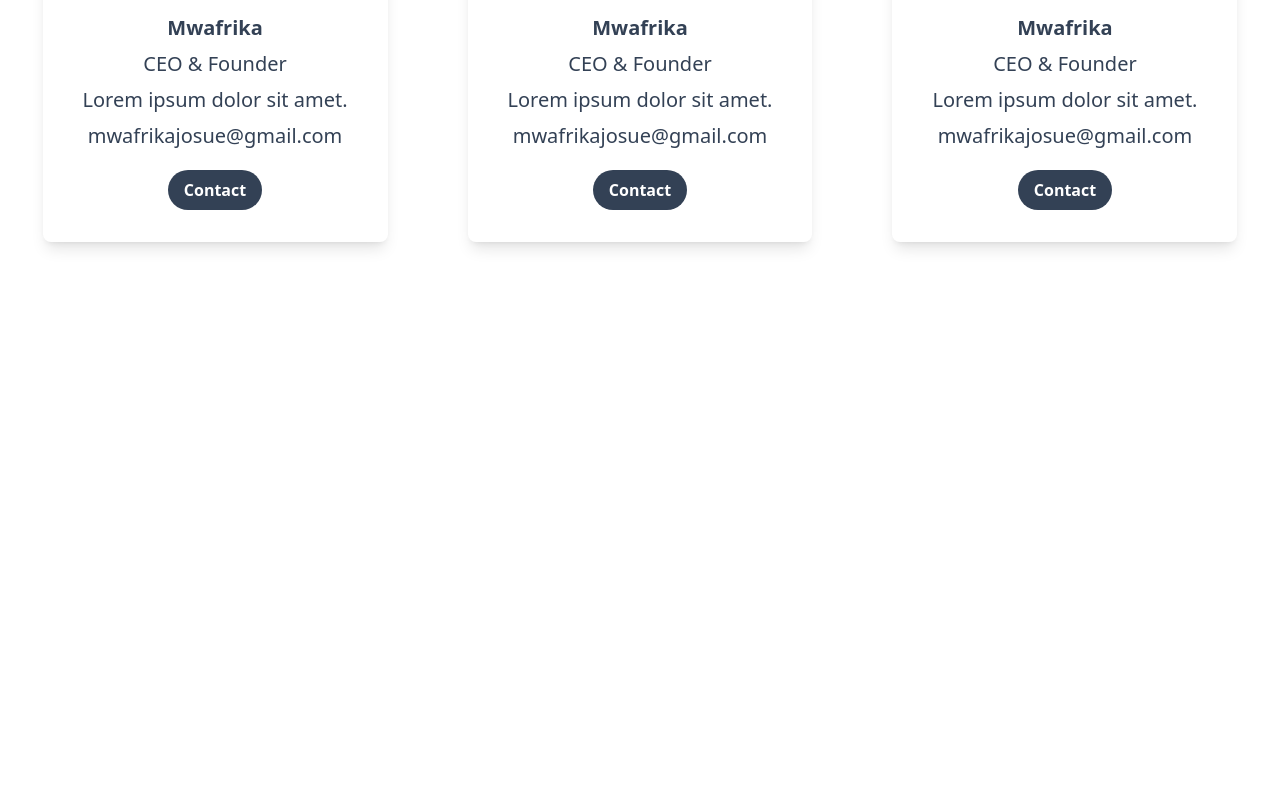
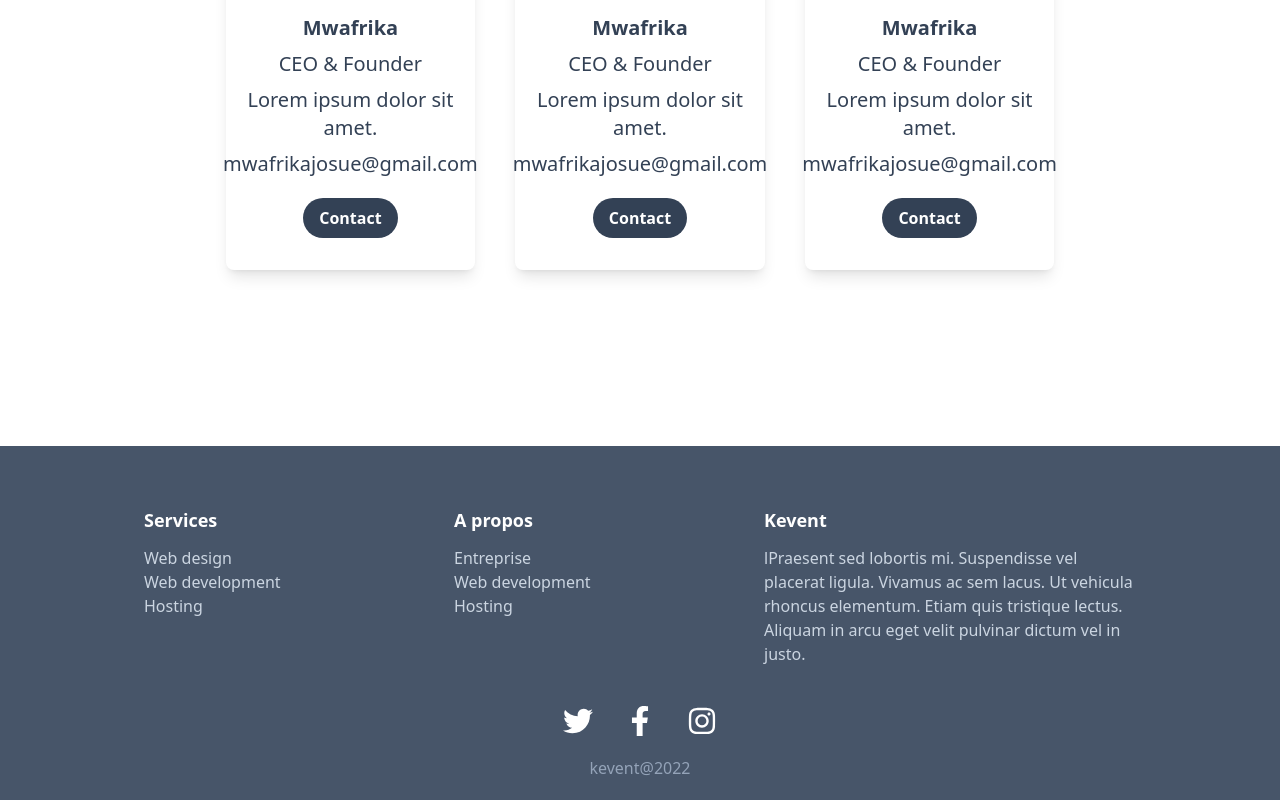
Before and after one commit to mwafrika/kevent-web-second, a React (Create React App) app in the folder frontend/: page /about in a window 1280 px wide. Shown: the part 586-1386 px from the top of the page. Before the commit the page ends 956 px from the top, so only its background shows below. Built offline with nearby package versions, Linux system fonts and the light colour scheme.

Commit message:
Change the about page

```diff
--- a/frontend/src/about.jsx
+++ b/frontend/src/about.jsx
@@ -1,14 +1,15 @@
 import React from 'react';
 import Header from './header';
+import Footer from './footer';
 const about = () => {
   return (
     <>
       <section className='flex min-h-screen flex-col'>
         <Header />
-        <div className='h-full w-full'>
-          <div className='h-56 w-full bg-slate-600 mt-14'>
+        <div className='h-full w-full xxxs:pb-12 xxs:pb-12 xs:pb-12 md:pb-12'>
+          <div className='h-56 w-full bg-slate-600 mt-14 xxxs:text-center xxxs:h-auto xxxs:py-8 xxs:text-center xxs:h-auto xxs:py-8 xs:text-center xs:h-auto xs:py-8 md:text-center'>
             <div className='container mx-auto flex justify-center items-center h-full flex-col'>
-              <h1 className=' text-3xl text-white font-bold pb-6'>
+              <h1 className='text-3xl text-white font-bold pb-6'>
                 A propos de nous
               </h1>
               <h2 className=' text-lg text-white font-semibold'>
@@ -24,9 +25,9 @@ const about = () => {
           <h1 className=' text-3xl text-slate-600 font-bold text-center xxxs:py-8 xxs:py-8 py-8'>
             Notre Equipe
           </h1>
-          <div className='xxxs:flex xxxs:flex-col xxxs:justify-center xxxs:items-center xxxs:gap-y-8 xxs:flex  xs:flex xxs:flex-col xs:flex-col xxs:gap-y-8 xs:gap-y-8 xs:items-center xxs:items-center xs:justify-center xxs:justify-center md:flex md:flex-row md:justify-center md:items-center md:mx-4 lg:gap-x-10 xl:gap-x-20 xl:pb-32 xl:pt-10 '>
+          <div className='xl:gap-y-10 xl:justify-center xxxs:flex xxxs:flex-col xxxs:justify-center xxxs:items-center xxxs:gap-y-8 xxs:flex  xs:flex xxs:flex-col xs:flex-col xxs:gap-y-8 xs:gap-y-8 xs:items-center xxs:items-center xs:justify-center xxs:justify-center md:flex md:flex-row md:justify-around md:flex-wrap md:gap-y-8 md:items-center md:mx-4 lg:gap-x-10 xl:pb-32 xl:pt-10 lg:flex-wrap'>
             <div
-              className='xxxs:w-4/5 xxxs:h-full xxxs:mx-auto xxxs:flex xxxs:items-center xxs:flex xs:flex xxs:items-center xs:items-center xxs:justify-center xs:justify-center xxxs:justify-center xxs:flex-col xs:flex-col xxxs:flex-col md:flex md:flex-col md:justify-center md:items-center
+              className='xl:w-1/5 lg:w-15 xxxs:w-4/5 xxxs:h-full xxxs:mx-auto xxxs:flex xxxs:items-center xxs:flex xs:flex xxs:items-center xs:items-center xxs:justify-center xs:justify-center xxxs:justify-center xxs:flex-col xs:flex-col xxxs:flex-col md:flex md:flex-col md:justify-center md:items-center
             shadow-lg rounded-lg p-8 hover:shadow-xl cursor-pointer hover:transition-all duration-300'
             >
               <img
@@ -57,7 +58,7 @@ const about = () => {
               </button>
             </div>
 
-            <div className='xxxs:w-4/5 xxxs:h-full xxxs:mx-auto xxxs:flex xxxs:items-center xxs:flex xs:flex xxs:items-center xs:items-center xxs:justify-center xs:justify-center xxxs:justify-center xxs:flex-col xs:flex-col xxxs:flex-col md:flex md:flex-col md:justify-center md:items-center shadow-lg rounded-lg p-8 hover:shadow-xl cursor-pointer hover:transition-all duration-300'>
+            <div className='xl:w-1/5 lg:w-15 xxxs:w-4/5 xxxs:h-full xxxs:mx-auto xxxs:flex xxxs:items-center xxs:flex xs:flex xxs:items-center xs:items-center xxs:justify-center xs:justify-center xxxs:justify-center xxs:flex-col xs:flex-col xxxs:flex-col md:flex md:flex-col md:justify-center md:items-center shadow-lg rounded-lg p-8 hover:shadow-xl cursor-pointer hover:transition-all duration-300'>
               <img
                 src='https://res.cloudinary.com/ujuzi/image/upload/v1643635492/Kevent/IMG_4892_amka9a.jpg'
                 alt='profile'
@@ -84,7 +85,7 @@ const about = () => {
               </button>
             </div>
 
-            <div className='xxxs:w-4/5 xxxs:h-full xxxs:mx-auto xxxs:flex xxxs:items-center xxs:flex xs:flex xxs:items-center xs:items-center xxs:justify-center xs:justify-center xxxs:justify-center xxs:flex-col xs:flex-col xxxs:flex-col md:flex md:flex-col md:justify-center md:items-center shadow-lg rounded-lg p-8 hover:shadow-xl cursor-pointer hover:transition-all duration-300'>
+            <div className='xl:w-1/5 lg:w-15 xxxs:w-4/5 xxxs:h-full xxxs:mx-auto xxxs:flex xxxs:items-center xxs:flex xs:flex xxs:items-center xs:items-center xxs:justify-center xs:justify-center xxxs:justify-center xxs:flex-col xs:flex-col xxxs:flex-col md:flex md:flex-col md:justify-center md:items-center shadow-lg rounded-lg p-8 hover:shadow-xl cursor-pointer hover:transition-all duration-300'>
               <img
                 src='https://res.cloudinary.com/ujuzi/image/upload/v1643635492/Kevent/IMG_4892_amka9a.jpg'
                 alt='profile'
@@ -112,6 +113,7 @@ const about = () => {
             </div>
           </div>
         </div>
+        <Footer />
       </section>
     </>
   );
--- /dev/null
+++ b/frontend/src/footer.js
@@ -0,0 +1,71 @@
+import {
+  FaBeer,
+  FaTwitter,
+  FaFacebook,
+  FaFacebookF,
+  FaInstagram,
+} from 'react-icons/fa';
+const footer = () => {
+  return (
+    <section className='flex w-full h-80 md:h-auto  lg:h-auto xl:h-auto bg-slate-600 xxxs:h-auto xxs:h-auto xs:h-auto overflow-x-hidden p-5 xxxs:flex-col xs:flex-col  xxxs:justify-center xs:justify-center xxxs:items-center xxs:flex-col xxs:justify-center xxs:items-center md:flex-col'>
+      <div className='w-4/5 mx-auto py-auto flex flex-row py-10 xxxs:flex-col xs:flex-col xxxs:justify-center xxxs:gap-y-5 xxs:flex-col xxs:justify-center xxs:gap-y-5 xs:gap-y-5'>
+        <div className='w-80 h-30'>
+          <h2 className=' text-white font-bold text-lg mb-3'>Services</h2>
+          <ul className='flex flex-col list-none'>
+            <li>
+              <a href='#' className='text-slate-300 font-medium'>
+                Web design
+              </a>
+            </li>
+            <li>
+              <a href='#' className='text-slate-300 font-medium'>
+                Web development
+              </a>
+            </li>
+            <li>
+              <a href='#' className='text-slate-300 font-medium'>
+                Hosting
+              </a>
+            </li>
+          </ul>
+        </div>
+        <div className='w-80 h-30'>
+          <h2 className=' text-white font-bold text-lg mb-3'>A propos</h2>
+          <ul>
+            <li>
+              <a href='#' className='text-slate-300 font-medium'>
+                Entreprise
+              </a>
+            </li>
+            <li>
+              <a href='#' className='text-slate-300 font-medium'>
+                Web development
+              </a>
+            </li>
+            <li>
+              <a href='#' className='text-slate-300 font-medium'>
+                Hosting
+              </a>
+            </li>
+          </ul>
+        </div>
+        <div className='w-96 h-30 xxxs:h-auto xxxs:w-11/12 xxs:h-auto xs:h-auto xxs:w-11/12 xs:w-full'>
+          <h2 className=' text-white font-bold text-lg mb-3'>Kevent</h2>
+          <p className='text-slate-300 font-medium break-words'>
+            lPraesent sed lobortis mi. Suspendisse vel placerat ligula. Vivamus
+            ac sem lacus. Ut vehicula rhoncus elementum. Etiam quis tristique
+            lectus. Aliquam in arcu eget velit pulvinar dictum vel in justo.
+          </p>
+        </div>
+      </div>
+      <div className='flex flex-row mx-auto my-0 w-full justify-center gap-8 pb-5 xxs:gap-8 xxs:pb-5 xxs:justify-center'>
+        <FaTwitter className='text-white hover:text-indigo-500 text-3xl cursor-pointer' />
+        <FaFacebookF className='text-white hover:text-indigo-500 text-3xl cursor-pointer' />
+        <FaInstagram className='text-white hover:text-indigo-500 text-3xl cursor-pointer' />
+      </div>
+      <h3 className='text-slate-400 text-center font-medium'>kevent@2022</h3>
+    </section>
+  );
+};
+
+export default footer;
--- a/frontend/src/listExpeditions.jsx
+++ b/frontend/src/listExpeditions.jsx
@@ -2,6 +2,7 @@ import React from 'react';
 import moment from 'moment';
 import Pagination from './pagination';
 import Header from './header';
+import Footer from './footer';
 const list = () => {
   return (
     <>
@@ -303,6 +304,7 @@ const list = () => {
           </div>
         </div>
         <Pagination />
+        <Footer />
       </section>
     </>
   );
--- a/frontend/src/listTopPackage.jsx
+++ b/frontend/src/listTopPackage.jsx
@@ -2,6 +2,7 @@ import React from 'react';
 import moment from 'moment';
 import Pagination from './pagination';
 import Header from './header';
+import Footer from './footer';
 const list = () => {
   return (
     <>
@@ -303,6 +304,7 @@ const list = () => {
           </div>
         </div>
         <Pagination />
+        <Footer />
       </section>
     </>
   );
```
Also changed, not shown: frontend/src/home.jsx (+3 -69 lines).
